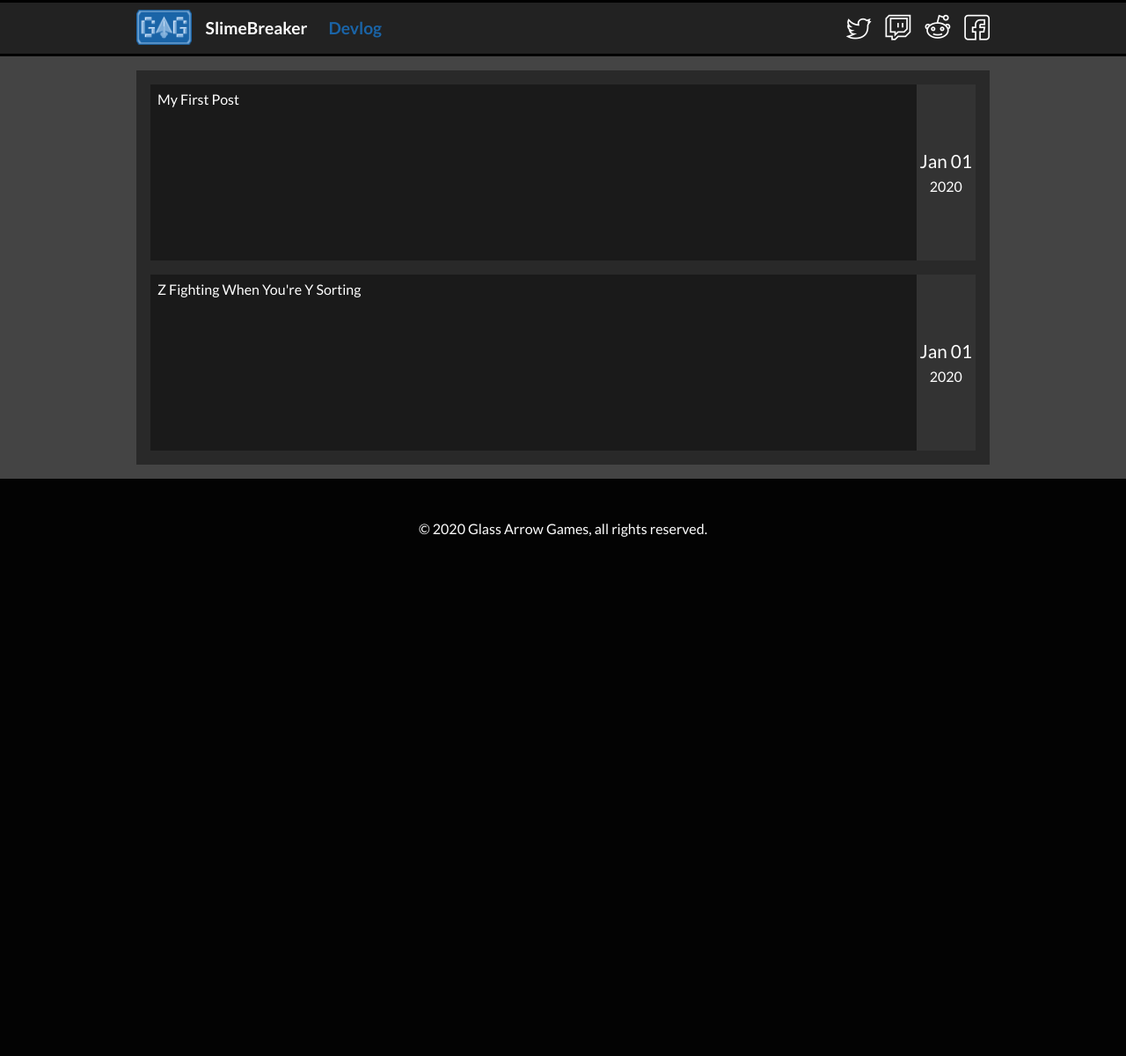
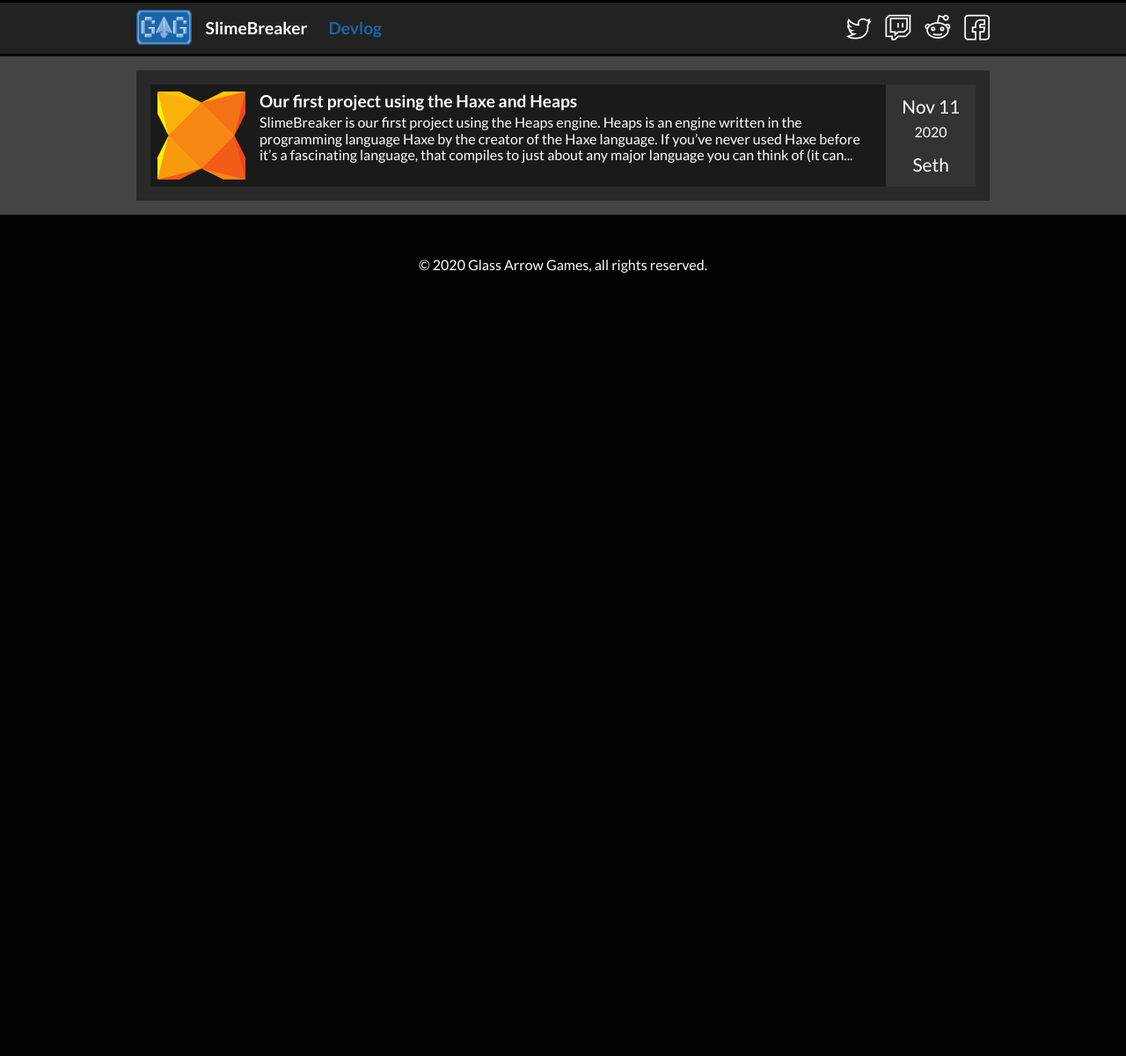
Before and after one commit to learc83/gag, a Jekyll site: the page built from devlog.md, in a window 1280 px wide. Shown: the whole page at 88% size. Built offline with Jekyll 4.4.1, drawn with Linux system fonts in a browser that asks for light colours.

Commit message:
Finalize devlog

```diff
--- a/_layouts/default.html
+++ b/_layouts/default.html
@@ -4,21 +4,30 @@
     <meta charset="UTF-8" />
     <meta name="viewport" content="width=device-width, initial-scale=1.0" />
     <title>Glass Arrow Games | {{ page.title }}</title>
-    <link rel="stylesheet" href="/assets/css/normalize.css"/>
-    <link rel="stylesheet" href="/assets/css/styles.css">
-    <link rel="stylesheet" type="text/css" href={{"font/flaticon.css" | absolute_url }} />
+    <link rel="stylesheet" href="/assets/css/normalize.css" />
+    <link rel="stylesheet" href="/assets/css/styles.css" />
+    <link rel="stylesheet" type="text/css" href={{"font/flaticon.css" |
+    absolute_url }} />
   </head>
   <body>
     <div class="page_wrapper">
       <div class="header">
         <div class="header__inner-wrapper" id="menu-body">
           <div class="header__left">
-            <img src="/assets/images/gag_no_text.png" height="40" alt="Glass Arrow Games" />
+            <img
+              src="/assets/images/gag_no_text.png"
+              height="40"
+              alt="Glass Arrow Games"
+            />
             <ul class="header__nav">
-              <li class="header__slimebreaker {% if page.title == 'SlimeBreaker' %}header__link--active{%endif%}">
+              <li
+                class="header__slimebreaker {% if page.title == 'SlimeBreaker' %}header__link--active{%endif%}"
+              >
                 <a href="/"> SlimeBreaker </a>
               </li>
-              <li class="header__devlog {% if page.title != 'SlimeBreaker' %}header__link--active{%endif%}">
+              <li
+                class="header__devlog {% if page.title != 'SlimeBreaker' %}header__link--active{%endif%}"
+              >
                 <a href="/devlog">Devlog</a>
               </li>
             </ul>
@@ -26,7 +35,7 @@
           <div class="header__right">
             <ul class="header__social-nav">
               <li class="header__fb">
-                <a href="test.html">
+                <a href="https://twitter.com/glassarrowgames">
                   <i class="flaticon-043-twitter"></i>
                 </a>
               </li>
@@ -36,12 +45,12 @@
                 </a>
               </li>
               <li class="header__fb">
-                <a href="test.html">
+                <a href="https://www.reddit.com/r/SlimeBreaker/">
                   <i class="flaticon-042-reddit"></i>
                 </a>
               </li>
               <li class="header__fb">
-                <a href="test.html">
+                <a href="https://www.facebook.com/glassarrowgames/">
                   <i class="flaticon-021-facebook"></i>
                 </a>
               </li>
@@ -58,13 +67,9 @@
         </div>
       </div>
       <div class="content">
-        <div class="content__inner-wrapper">
-          {{ content }}
-        </div>
+        <div class="content__inner-wrapper">{{ content }}</div>
       </div>
-      <div class="footer">
-        © 2020 Glass Arrow Games, all rights reserved.
-      </div>
+      <div class="footer">© 2020 Glass Arrow Games, all rights reserved.</div>
     </div>
     <script>
       var open = false;
--- a/_layouts/devlog.html
+++ b/_layouts/devlog.html
@@ -7,17 +7,25 @@ layout: default
   <ul class="devlog__list">
     {% for post in site.posts %}
     <li class="devlog__post">
+      <a class="devlog__link" href="{{ post.url }}">
+        <img
+          class="devlog__image"
+          src="assets/images/{{post.image}}"
+          alt="haxe logo"
+        />
         <div class="devlog__post-body">
-                <a class="devlog__link" href="{{ post.url }}">{{ post.title}}</a>
-            </div>
-            <div class="devlog__date">
-               <div class="devlog__month_day">
-                    {{ post.date | date: '%b %m' }}
-                </div>
-               <div class="devlog__year">
-                    {{ post.date | date: '%Y' }}
+          <div class="devlog__post-title">{{ post.title}}</div>
+          <div class="devlog__post-excerpt">
+            {% assign excerptParts = post.excerpt | split: "<!-- excerpt-start -->"
+            %} {{ excerptParts[1] | strip_newlines | truncatewords: 50 }}
           </div>
         </div>
+        <div class="devlog__meta">
+          <div class="devlog__month_day">{{ post.date | date: '%b %m' }}</div>
+          <div class="devlog__year">{{ post.date | date: '%Y' }}</div>
+          <div class="devlog__author">{{post.author}}</div>
+        </div>
+      </a>
     </li>
     {% endfor %}
   </ul>
--- a/_layouts/post.html
+++ b/_layouts/post.html
@@ -6,9 +6,12 @@ layout: default
   <div class="post__header">
     <div class="post__nav">
       <a href="/devlog" class="post__back">◄</a>
+      <div class="post__meta">
         <p>{{page.date | date: '%b %m, %Y'}}</p>
+        <p>{{page.author}}</p>
+      </div>
     </div>
     <h1>{{page.title}}</h1>
   </div>
-{{content}}
+  <div class="post__body">{{content}}</div>
 </div>
--- /dev/null
+++ b/_posts/2020-11-03-heaps.md
@@ -0,0 +1,25 @@
+---
+title: Our first project using the Haxe and Heaps
+layout: post
+author: Seth
+image: haxe_logo.svg
+excerpt_separator: <!-- excerpt-end -->
+---
+
+<div style="background-color: #FFBF60;">
+    <img src="/assets/images/heaps_logo.svg" alt="heaps logo" style="height: 200px; width: auto; margin: auto; display: block; ">
+</div>
+
+<!-- excerpt-start -->
+
+SlimeBreaker is our first project using the Heaps engine. Heaps is an engine written in the programming language Haxe by the creator of the Haxe language. If you've never used Haxe before it's a fascinating language, that compiles to just about any major language you can think of (it can also compile to bytecode that runs on a VM, which is how we are using it).
+
+<!-- excerpt-end -->
+
+<img src="/assets/images/haxe_logo.svg" alt="haxe logo" style="width: 100px; height: auto; float: left; margin-right: 12px;">
+
+I decided to make the switch from Unity to Heaps because I prefer to work primarily in code, and I
+got tired of constantly fighting with the Unity editor. With compilation times have getting progressively worse the last few versions of Unity, I finally pulled the trigger and switched. I've been watching Heaps
+for a few years and the list of successful commercial games using it is impressive.
+
+My brother Zane is the other programmer at Glass Arrow Games, and so far he's enjoyed working with Heaps just as much as I have. We're going to keep this blog updated to document what we learn along the way, both to help out other programmers looking for answers and so that we have an easy repository when we inevitably forget how we solved a problem.
--- a/_sass/main.scss
+++ b/_sass/main.scss
@@ -219,7 +219,7 @@ body {
   background-color: #292929;
 }
 
-.content img {
+.index__hero {
   border-bottom: 2px solid black;
   width: 100%;
   height: auto;
@@ -294,21 +294,39 @@ body {
   &__post {
     background-color: #1a1a1a;
     margin-bottom: 16px;
+  }
+
+  &__link {
+    color: #fefefe;
+    text-decoration: none;
     display: flex;
     justify-content: space-between;
-    min-height: 200px;
   }
 
   &__post-body {
     padding: 8px;
+    flex: 1 0 100px;
   }
 
-  &__date {
+  &__post-title {
+    font-size: 120%;
+    font-weight: 700;
+    margin-bottom: 4px;
+  }
+
+  &__image {
+    height: 100px;
+    margin: 8px;
+  }
+
+  &__meta {
     background-color: #333;
     padding: 4px;
     display: flex;
+    flex: 0 1 10%;
     flex-direction: column;
     justify-content: center;
+    align-items: center;
   }
 
   &__month_day {
@@ -324,19 +342,25 @@ body {
     justify-content: center;
   }
 
-  &__link {
-    color: #fefefe;
-    text-decoration: none;
+  &__author {
+    margin-top: 16px;
+    font-size: 130%;
   }
 }
 
 .post {
-  padding: 24px;
+  padding: 16px;
+  padding-bottom: 0;
 
   &__header {
     display: flex;
     flex-direction: row;
     align-items: center;
+    margin-bottom: 16px;
+
+    h1 {
+      margin: 0;
+    }
   }
 
   &__nav {
@@ -360,4 +384,8 @@ body {
   &__back:hover {
     background-color: #666;
   }
+
+  &__body p {
+    margin: 16px 0;
+  }
 }
```
Also changed, not shown: _posts/2020-01-02-my-first-post copy.md (deleted, +0 -8 lines), _posts/2020-01-03-my-second-post.md (deleted, +0 -6 lines), index.html (+15 -15 lines), Gemfile.lock, assets/images/haxe_logo.svg (added), assets/images/heaps_logo.svg (added). Lines whose indentation alone changed are shown as unchanged.
